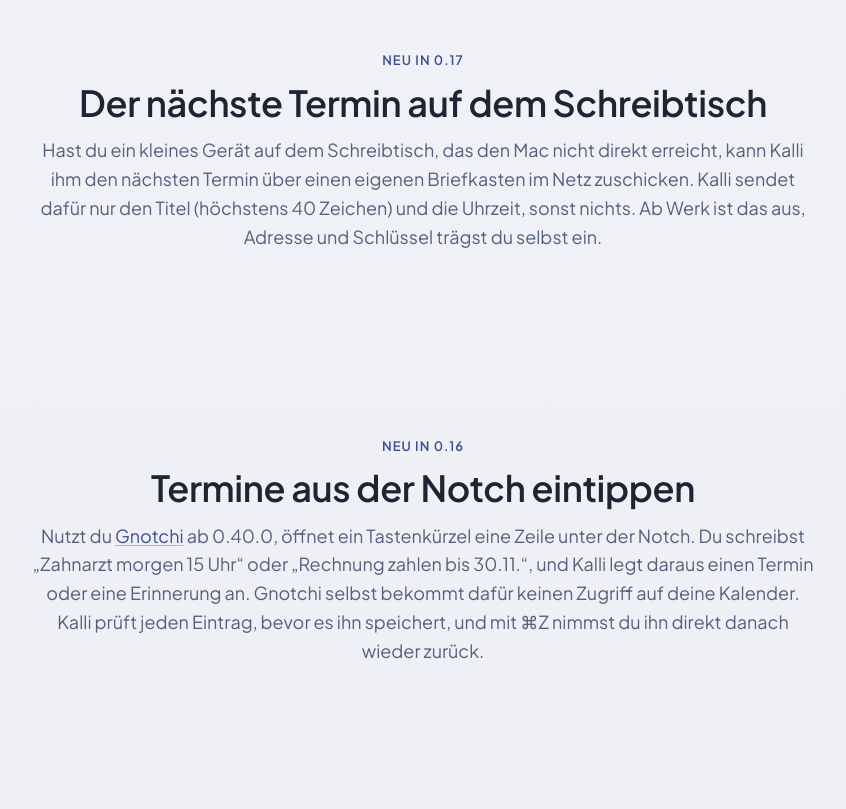
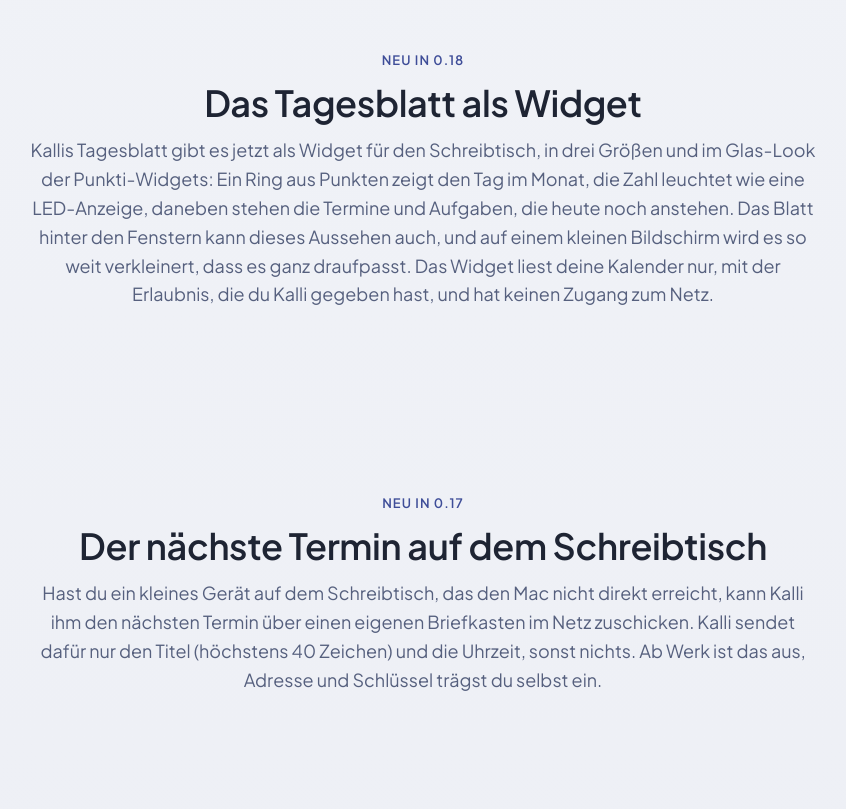
Before and after one commit to miwixyz/Kalli, a plain HTML site: page docs/index.html in a window 1280 px wide. Shown: the part 1440-2249 px from the top of the page, without its empty margins (217-1063 px from the left). Drawn offline with Linux system fonts and the light colour scheme.

Commit message:
0.18.0 — Tagesblatt als Widget, Aussehen Punkti, kleine Bildschirme
Version, CHANGELOG datiert, Rechtliches und Datenschutz (Widget liest
lokal), Website und One-Pager "Neu in 0.18", Bild-Testkopie ohne
Widget-Erweiterung.

Co-Authored-By: Claude Opus 5.5 <noreply@anthropic.com>

```diff
--- a/docs/index.html
+++ b/docs/index.html
@@ -4,7 +4,7 @@
 <meta charset="UTF-8">
 <meta name="viewport" content="width=device-width, initial-scale=1.0">
 <!-- Erst erhöhen, wenn diese Seite gegen das Release gelesen wurde (Release-Profil app-release/references/kalli.md). -->
-<meta name="kalli:documented-version" content="0.17.0">
+<meta name="kalli:documented-version" content="0.18.0">
 <title>Kalli: Kalender in der Menüleiste für macOS, bewusst klein</title>
 <meta name="description" content="Kalli zeigt Datum, nächsten Termin und Erinnerungen in der Menüleiste deines Macs. Mit Vollbild-Hinweis vor dem Termin. Kostenlos, Open Source, kein Server.">
 <link rel="icon" href="favicon.png" type="image/png">
@@ -65,7 +65,7 @@
       <span>Kalli</span>
     </a>
     <div class="nav-links">
-      <a class="anchor" href="#neu">Neu in 0.17</a>
+      <a class="anchor" href="#neu">Neu in 0.18</a>
       <a class="anchor" href="#funktionen">Funktionen</a>
       <a class="anchor" href="#datenschutz">Datenschutz</a>
       <a href="https://github.com/miwixyz/Kalli"><svg class="ico" aria-hidden="true"><use href="#i-github"/></svg><span class="anchor">GitHub</span><span class="visually-hidden">Kalli auf GitHub</span></a>
@@ -127,6 +127,14 @@
 </header>
 
 <section id="neu">
+  <div class="wrap">
+    <span class="eyebrow">Neu in 0.18</span>
+    <h2>Das Tagesblatt als Widget</h2>
+    <p class="lead">Kallis Tagesblatt gibt es jetzt als Widget für den Schreibtisch, in drei Größen und im Glas-Look der Punkti-Widgets: Ein Ring aus Punkten zeigt den Tag im Monat, die Zahl leuchtet wie eine LED-Anzeige, daneben stehen die Termine und Aufgaben, die heute noch anstehen. Das Blatt hinter den Fenstern kann dieses Aussehen auch, und auf einem kleinen Bildschirm wird es so weit verkleinert, dass es ganz draufpasst. Das Widget liest deine Kalender nur, mit der Erlaubnis, die du Kalli gegeben hast, und hat keinen Zugang zum Netz.</p>
+  </div>
+</section>
+
+<section id="schreibtischgeraet">
   <div class="wrap">
     <span class="eyebrow">Neu in 0.17</span>
     <h2>Der nächste Termin auf dem Schreibtisch</h2>
```
Also changed, not shown: docs/datenschutz.html (+1 -0 lines), 6 other files.
